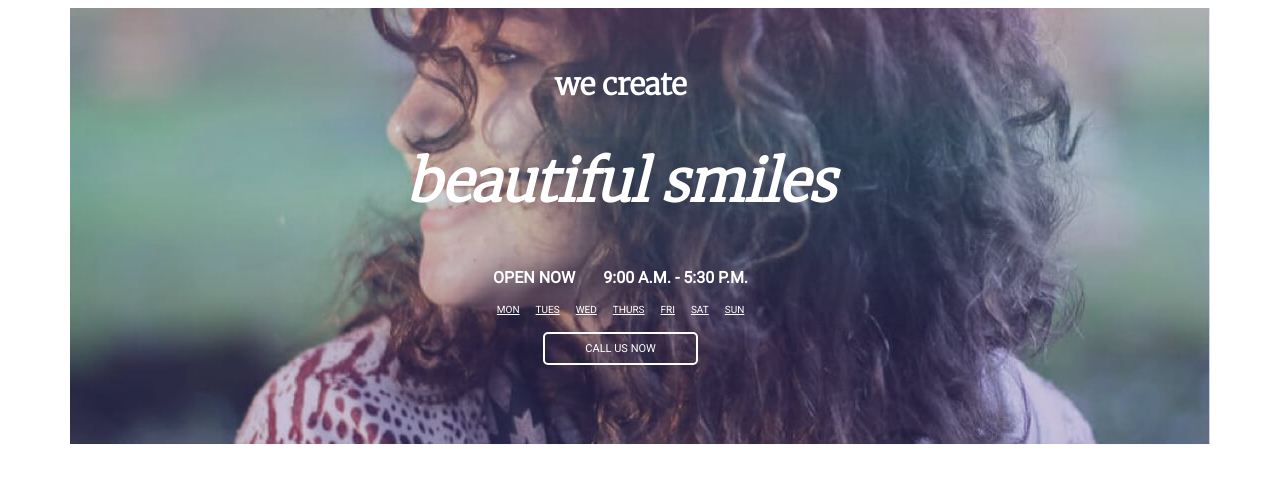
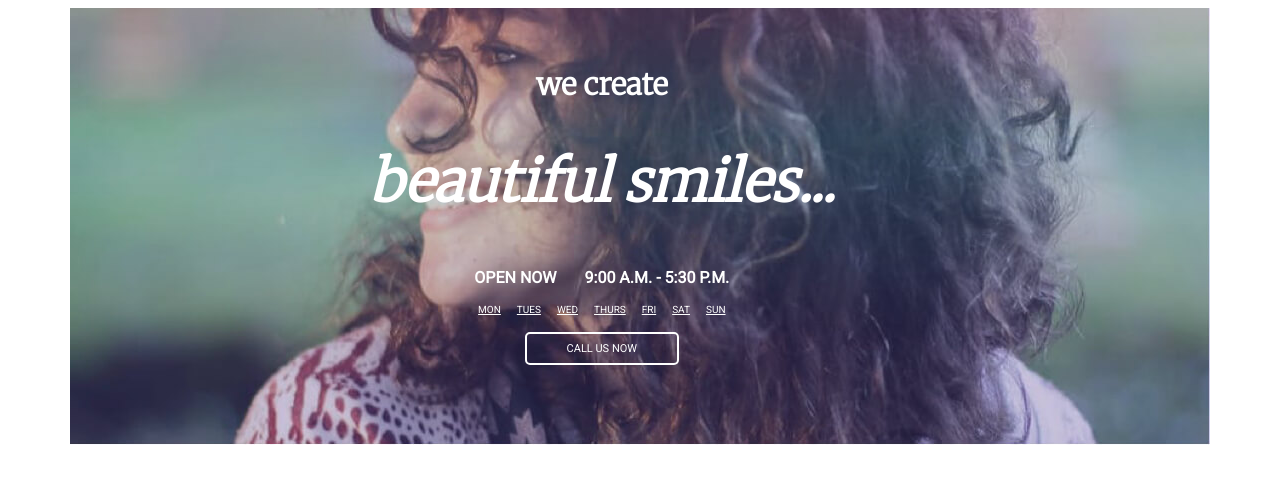
Before and after one commit to planets09/adtaxi, a plain HTML site: page index.html in a window 1280 px wide. Drawn offline with Linux system fonts and the light colour scheme.

Commit message:
paragraph change

```diff
--- a/index.html
+++ b/index.html
@@ -20,7 +20,7 @@
 		<div class='bannertext'>
 			<h2>we create</h2>
 			<br>
-			<h1>beautiful smiles</h1>
+			<h1>beautiful smiles...</h1>
 		</div>
 
 		<div class='storehours'>
@@ -42,13 +42,7 @@
 			<button id='btn2' type='text'>CALL US NOW</button>
 		</div>
 
-
-
-
-
 	</div>
-
-
 
 
 <footer>
```
